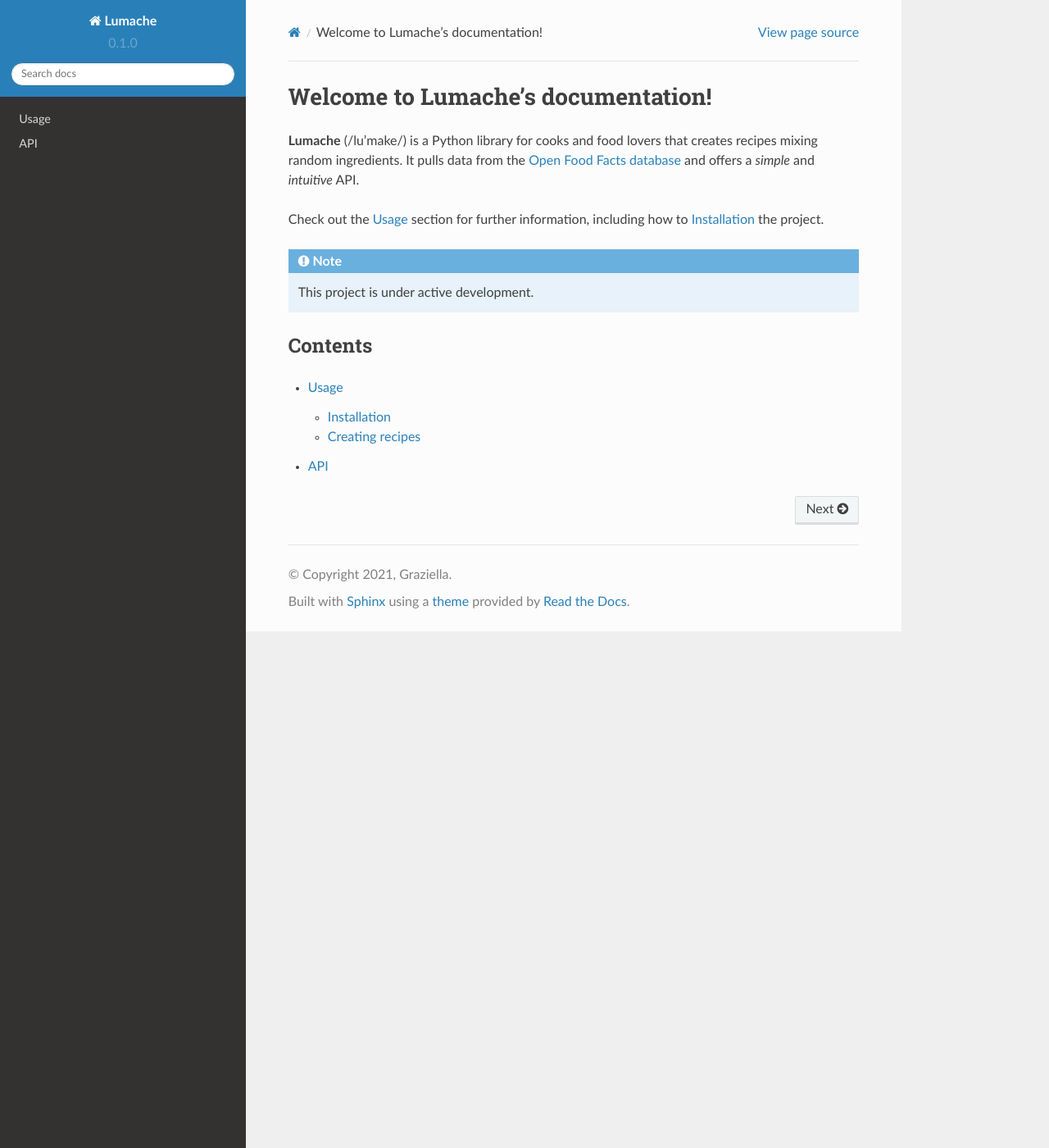
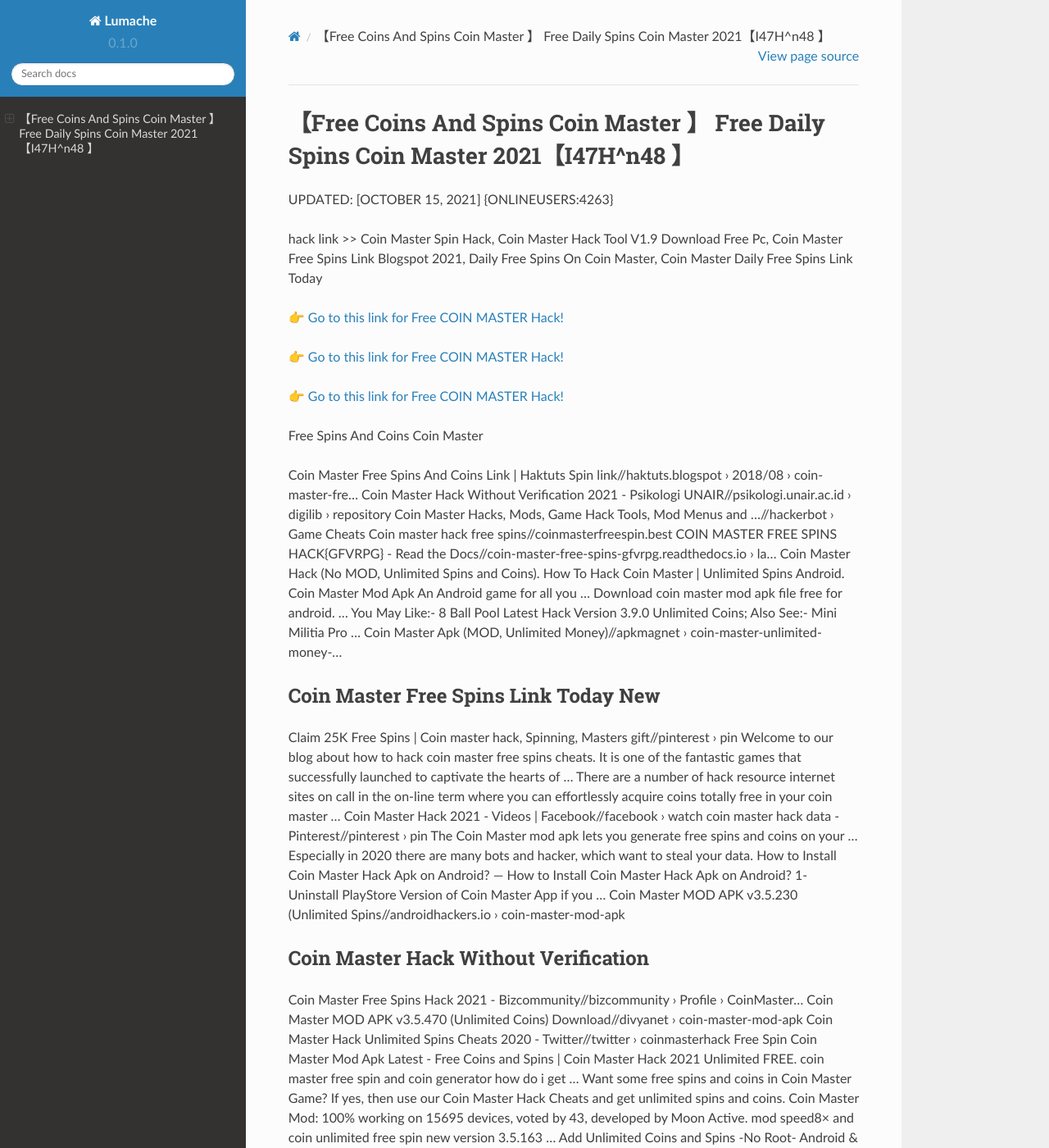
Before and after one commit to Rodolfofia/coinmaster25, a Sphinx documentation site: the page built from docs/source/index.rst, in a window 1280 px wide and 1400 px high. Shown: the whole window at 82% size. Built offline with Sphinx 7.4.7 and the Read the Docs theme 2.0.0, drawn with Linux system fonts in a browser that asks for light colours; some of the changed text lies outside the part shown.

Commit message:
Update index.rst

```diff
--- a/docs/source/index.rst
+++ b/docs/source/index.rst
@@ -1,22 +1,62 @@
-Welcome to Lumache's documentation!
-===================================
+【Free Coins And Spins Coin Master 】 Free Daily Spins Coin Master 2021【I47H^n48 】
+==============================================================================
+UPDATED: [OCTOBER 15, 2021] {ONLINEUSERS:4263}
 
-**Lumache** (/lu'make/) is a Python library for cooks and food lovers
-that creates recipes mixing random ingredients.
-It pulls data from the `Open Food Facts database <https://world.openfoodfacts.org/>`_
-and offers a *simple* and *intuitive* API.
+hack link >> Coin Master Spin Hack, Coin Master Hack Tool V1.9 Download Free Pc, Coin Master Free Spins Link Blogspot 2021, Daily Free Spins On Coin Master, Coin Master Daily Free Spins Link Today
 
-Check out the :doc:`usage` section for further information, including
-how to :ref:`installation` the project.
+`👉 Go to this link for Free COIN MASTER Hack! <https://redirekt.in/coinmaster>`_
 
-.. note::
+`👉 Go to this link for Free COIN MASTER Hack! <https://redirekt.in/coinmaster>`_
 
-   This project is under active development.
+`👉 Go to this link for Free COIN MASTER Hack! <https://redirekt.in/coinmaster>`_
 
-Contents
---------
+Free Spins And Coins Coin Master
 
-.. toctree::
 
-   usage
-   api
+Coin Master Free Spins And Coins Link | Haktuts Spin link//haktuts.blogspot › 2018/08 › coin-master-fre...
+Coin Master Hack Without Verification 2021 - Psikologi UNAIR//psikologi.unair.ac.id › digilib › repository
+Coin Master Hacks, Mods, Game Hack Tools, Mod Menus and ...//hackerbot › Game Cheats
+Coin master hack free spins//coinmasterfreespin.best
+COIN MASTER FREE SPINS HACK{GFVRPG} - Read the Docs//coin-master-free-spins-gfvrpg.readthedocs.io › la...
+Coin Master Hack (No MOD, Unlimited Spins and Coins). How To Hack Coin Master | Unlimited Spins Android. Coin Master Mod Apk An Android game for all you ...
+Download coin master mod apk file free for android. ... You May Like:- 8 Ball Pool Latest Hack Version 3.9.0 Unlimited Coins; Also See:- Mini Militia Pro ...
+Coin Master Apk (MOD, Unlimited Money)//apkmagnet › coin-master-unlimited-money-...
+
+********************************
+Coin Master Free Spins Link Today New
+********************************
+
+Claim 25K Free Spins | Coin master hack, Spinning, Masters gift//pinterest › pin
+Welcome to our blog about how to hack coin master free spins cheats. It is one of the fantastic games that successfully launched to captivate the hearts of ...
+There are a number of hack resource internet sites on call in the on-line term where you can effortlessly acquire coins totally free in your coin master ...
+Coin Master Hack 2021 - Videos | Facebook//facebook › watch
+coin master hack data - Pinterest//pinterest › pin
+The Coin Master mod apk lets you generate free spins and coins on your ... Especially in 2020 there are many bots and hacker, which want to steal your data.
+How to Install Coin Master Hack Apk on Android? — How to Install Coin Master Hack Apk on Android? 1- Uninstall PlayStore Version of Coin Master App if you ...
+Coin Master MOD APK v3.5.230 (Unlimited Spins//androidhackers.io › coin-master-mod-apk
+
+***********************************
+Coin Master Hack Without Verification
+***********************************
+
+Coin Master Free Spins Hack 2021 - Bizcommunity//bizcommunity › Profile › CoinMaster...
+Coin Master MOD APK v3.5.470 (Unlimited Coins) Download//divyanet › coin-master-mod-apk
+Coin Master Hack Unlimited Spins Cheats 2020 - Twitter//twitter › coinmasterhack
+Free Spin Coin Master Mod Apk Latest - Free Coins and Spins | Coin Master Hack 2021 Unlimited FREE. coin master free spin and coin generator how do i get ...
+Want some free spins and coins in Coin Master Game? If yes, then use our Coin Master Hack Cheats and get unlimited spins and coins.
+Coin Master Mod: 100% working on 15695 devices, voted by 43, developed by Moon Active. mod speed8× and coin unlimited free spin new version 3.5.163 ...
+Add Unlimited Coins and Spins -No Root- Android & IOS! Coin Master Hack - Free Coins and Spins The easiest and fastest method on how to cheat and hack Coin ...
+Coin Master MOD APK is the best game to make your viking home and ... In the last post, I have shared Some Free & Hack Version of some ...
+
+
+Tak1z:
+Coin Master Free Spins And Coins 2021
+Free Daily Spins Coin Master
+Coin Master Hack 2021
+How To Get Free Spins On Coin Master 2021
+Coin Master Daily Free Spins Link 2021
+Hack Coin Master Android
+Coin Master Hack No Human Verification
+Free Coin Master Daily Spins
+Coin Master Free Spins And Coins
+Coin Master Spins Free
```
